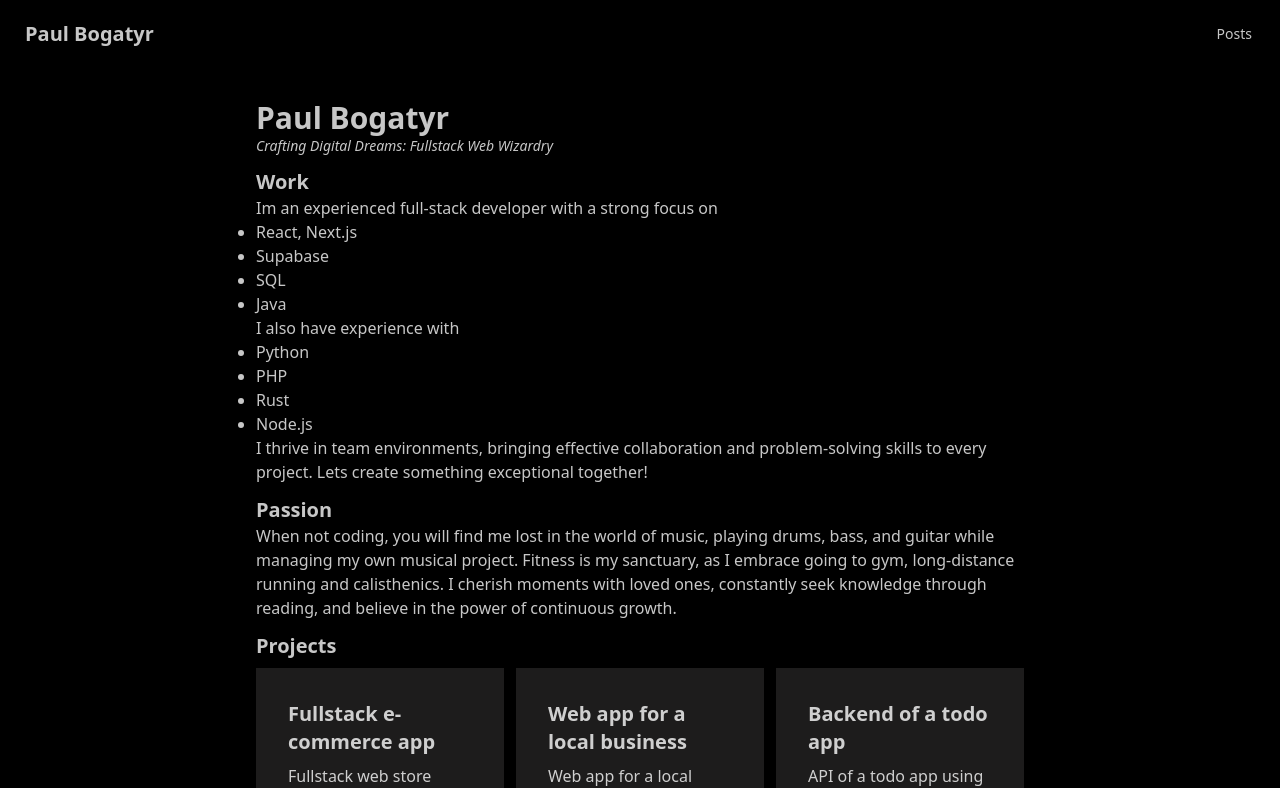
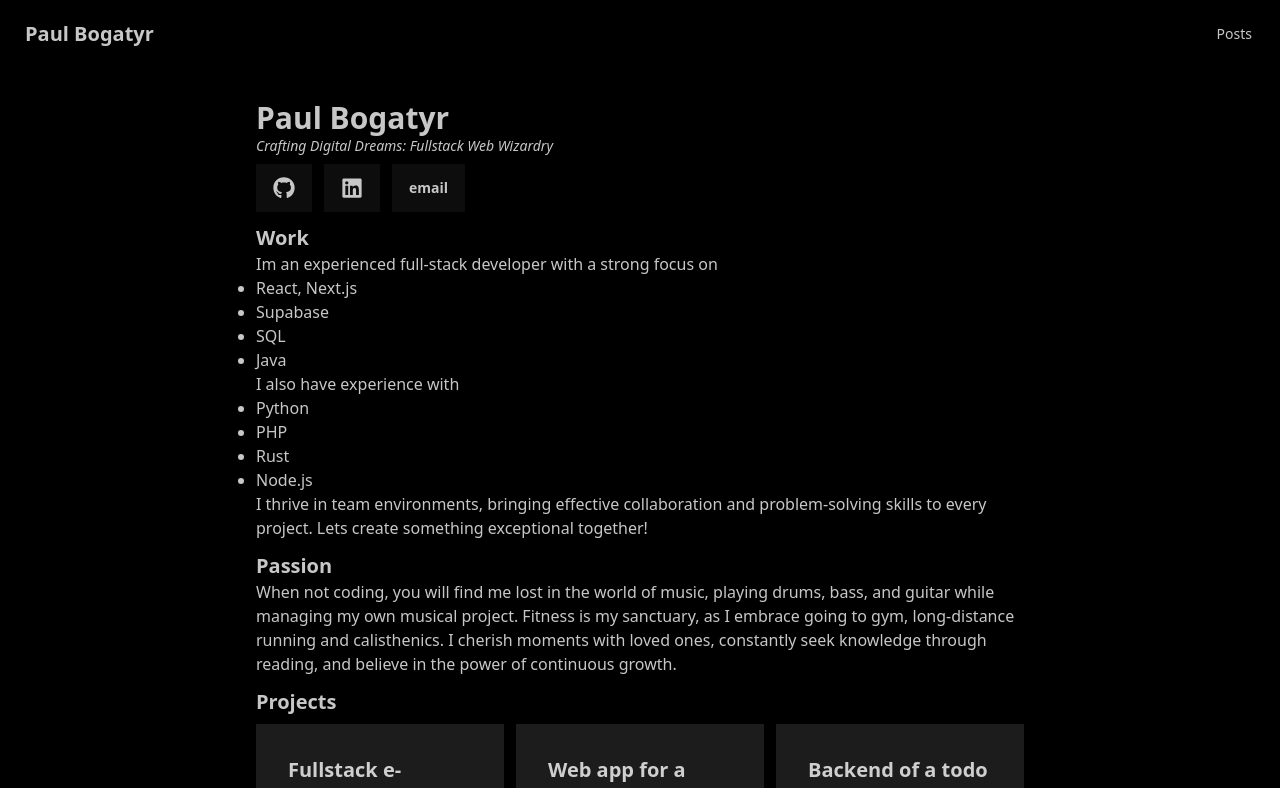
Before and after one commit to paulbgtr/paulbg, a Next.js app: page / in a window 1280 px wide. Shown: the top 788 px of the page. Built offline with nearby package versions, Linux system fonts and the light colour scheme.

Commit message:
Implement social media and email links in Header

```diff
--- a/src/components/index/Header.tsx
+++ b/src/components/index/Header.tsx
@@ -1,10 +1,28 @@
+import Link from "next/link";
+import { FaGithub } from "react-icons/fa";
+import { FaLinkedin } from "react-icons/fa";
+
 export const Header = () => {
   return (
     <section>
-      <h1 className="text-3xl font-bold ">Paul Bogatyr</h1>
+      <h1 className="text-3xl font-bold">Paul Bogatyr</h1>
       <p className="text-sm italic">
         Crafting Digital Dreams: Fullstack Web Wizardry
       </p>
+      <div className="flex gap-3 mt-2">
+        <Link className="btn" href="https://github.com/gibsol">
+          <FaGithub size="22" />
+        </Link>
+        <Link
+          className="btn"
+          href="https://www.linkedin.com/in/paul-bogatyr-65945524b/"
+        >
+          <FaLinkedin size="22" />
+        </Link>
+        <Link className="btn" href="/contact">
+          Email
+        </Link>
+      </div>
     </section>
   );
 };
```
